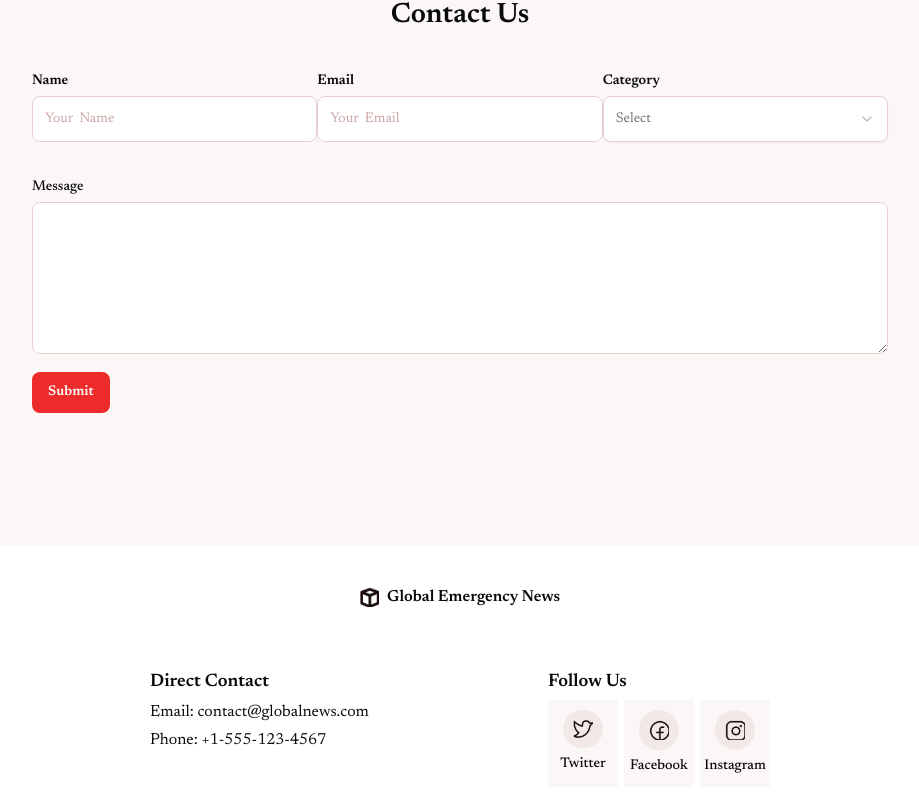
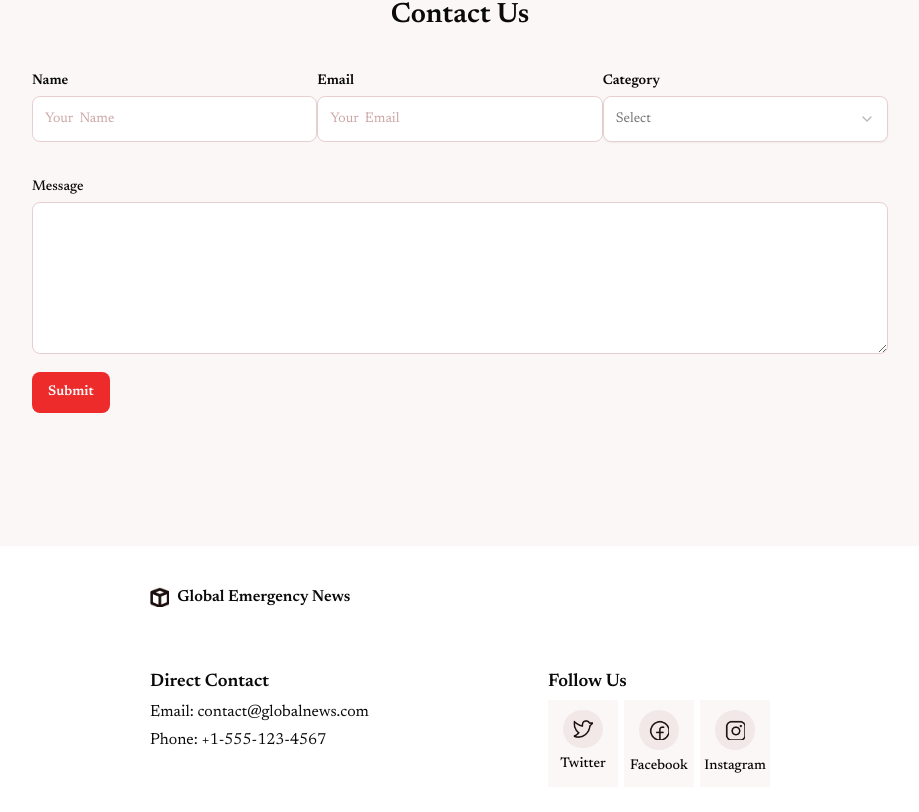
Before and after one commit to adesina13/global_emergency_news, a Next.js app: page /about in a window 1280 px wide. Shown: the part 583-1395 px from the top of the page, without its empty margins (180-1099 px from the left). Built offline with nearby package versions, Linux system fonts and the light colour scheme.

Commit message:
main content started

```diff
--- a/src/app/about/page.tsx
+++ b/src/app/about/page.tsx
@@ -85,8 +85,8 @@ export default function About(){
 
 
             <footer className="bg-white md:h-[280px] w-full mt-[80px] py-9 flex px-[20px] md:justify-center md:items-center">
-                <article className="md:w-[50%] flex flex-col items-center">
-                    <div className="flex gap-2 items-center">
+                <article className="md:w-[50%] flex flex-col items-center ">
+                    <div className="flex gap-2 items-center self-start">
                         <Image src={logo} alt="logo" className="w-[19.25px] h-[19.68px]"/>
                         <p className="font-semibold text-[16px]">Global Emergency News</p>
                     </div>
```
